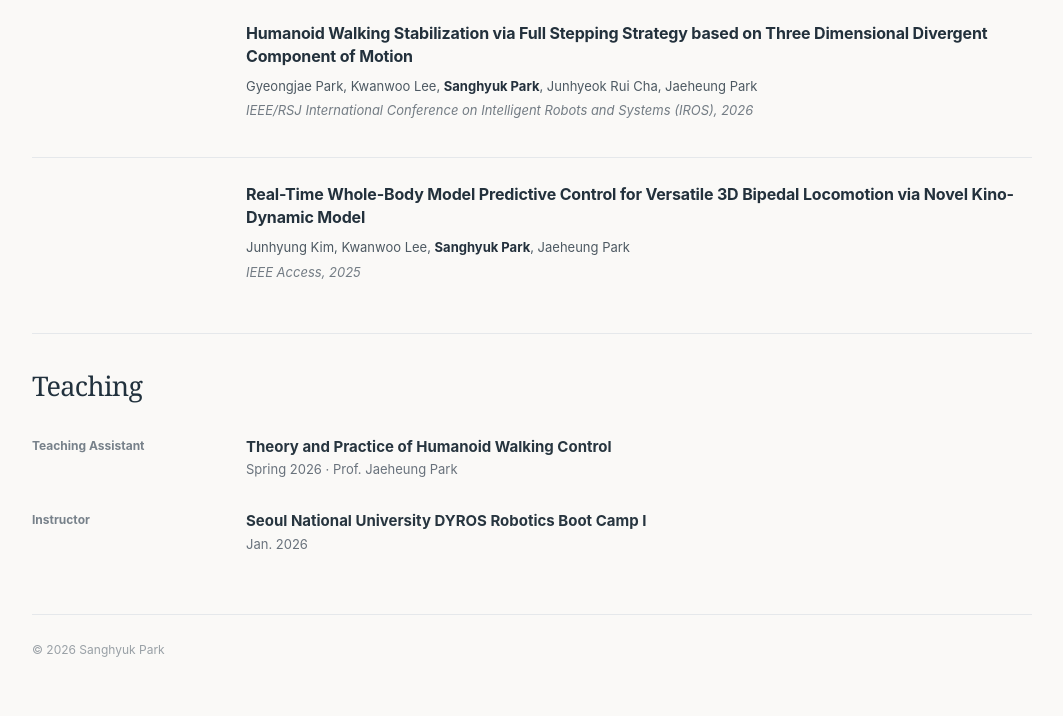
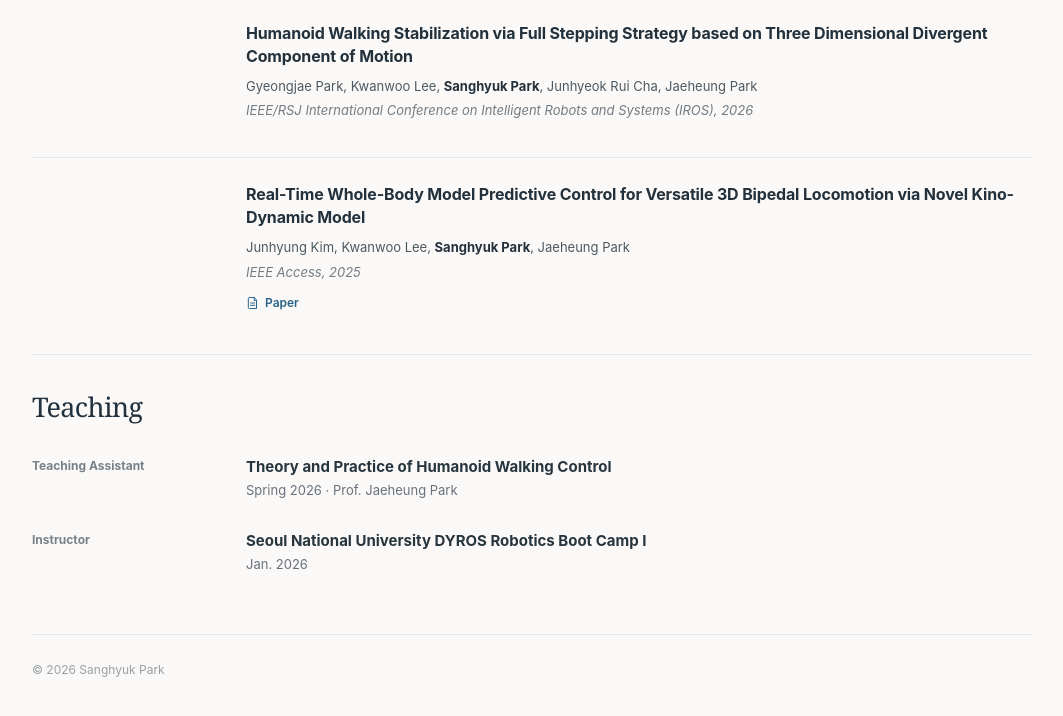
Before and after one commit to PSH0823/PSH0823.github.io, a plain HTML site: page index.html in a window 1280 px wide. Shown: the part 1680-2396 px from the top of the page, without its empty margins (108-1171 px from the left). Drawn offline with Linux system fonts and the light colour scheme.

Commit message:
Add IEEE Xplore link to WB-MPC paper

```diff
--- a/index.html
+++ b/index.html
@@ -66,7 +66,7 @@
       <h3 class="group-heading second-group">Co-Authored Work</h3>
       <article class="paper paper-text"><div class="paper-copy"><h4>Beyond Pose Matching: Feasibility, Embodiment Compatibility, and Trackability in Humanoid Motion Retargeting</h4><p class="authors">Kwanwoo Lee*, Seohyeon Lim*, <strong>Sanghyuk Park</strong>, Myeong-Ju Kim, Jaeheung Park, Yisoo Lee</p><p class="venue">Under Review</p><div class="paper-links"><a href="https://anonymous.4open.science/r/humanoid-retargeting-code-7377" target="_blank" rel="noopener noreferrer"><svg><use href="#icon-code"/></svg>Code</a><a href="https://www.youtube.com/watch?v=3iGd0GVraxk" target="_blank" rel="noopener noreferrer"><svg><use href="#icon-video"/></svg>Video</a></div></div></article>
       <article class="paper paper-text"><div class="paper-copy"><h4>Humanoid Walking Stabilization via Full Stepping Strategy based on Three Dimensional Divergent Component of Motion</h4><p class="authors">Gyeongjae Park, Kwanwoo Lee, <strong>Sanghyuk Park</strong>, Junhyeok Rui Cha, Jaeheung Park</p><p class="venue">IEEE/RSJ International Conference on Intelligent Robots and Systems (IROS), 2026</p></div></article>
-      <article class="paper paper-text"><div class="paper-copy"><h4>Real-Time Whole-Body Model Predictive Control for Versatile 3D Bipedal Locomotion via Novel Kino-Dynamic Model</h4><p class="authors">Junhyung Kim, Kwanwoo Lee, <strong>Sanghyuk Park</strong>, Jaeheung Park</p><p class="venue">IEEE Access, 2025</p></div></article>
+      <article class="paper paper-text"><div class="paper-copy"><h4>Real-Time Whole-Body Model Predictive Control for Versatile 3D Bipedal Locomotion via Novel Kino-Dynamic Model</h4><p class="authors">Junhyung Kim, Kwanwoo Lee, <strong>Sanghyuk Park</strong>, Jaeheung Park</p><p class="venue">IEEE Access, 2025</p><div class="paper-links"><a href="https://ieeexplore.ieee.org/document/11136149/" target="_blank" rel="noopener noreferrer"><svg><use href="#icon-page"/></svg>Paper</a></div></div></article>
     </section>
     <section class="section teaching" id="teaching" aria-labelledby="teaching-heading"><div class="section-heading"><h2 id="teaching-heading">Teaching</h2></div><div class="teaching-item"><span class="teaching-role">Teaching Assistant</span><div><h3>Theory and Practice of Humanoid Walking Control</h3><p>Spring 2026 · Prof. Jaeheung Park</p></div></div><div class="teaching-item"><span class="teaching-role">Instructor</span><div><h3>Seoul National University DYROS Robotics Boot Camp I</h3><p>Jan. 2026</p></div></div></section>
     <footer>© 2026 Sanghyuk Park</footer>
```
